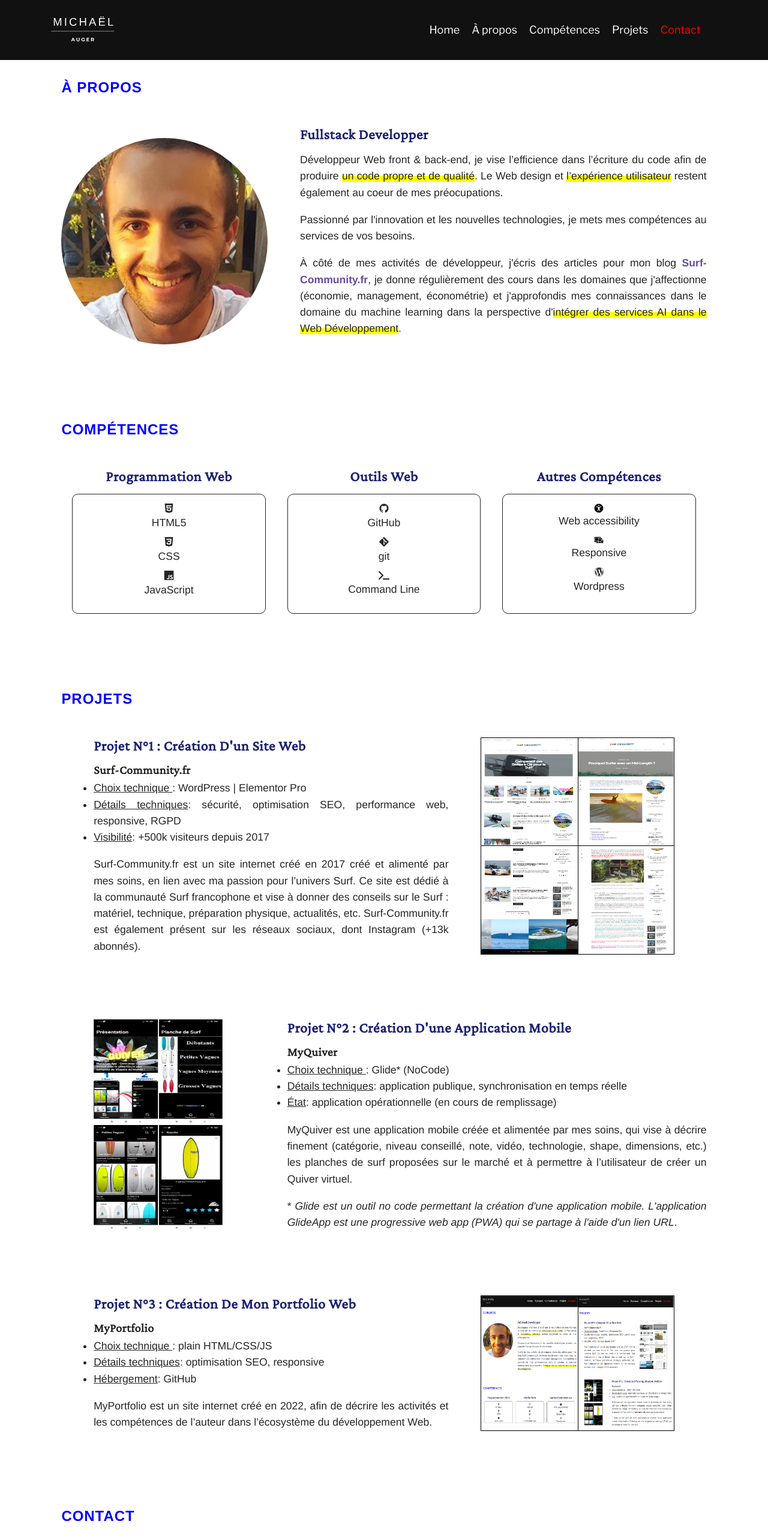
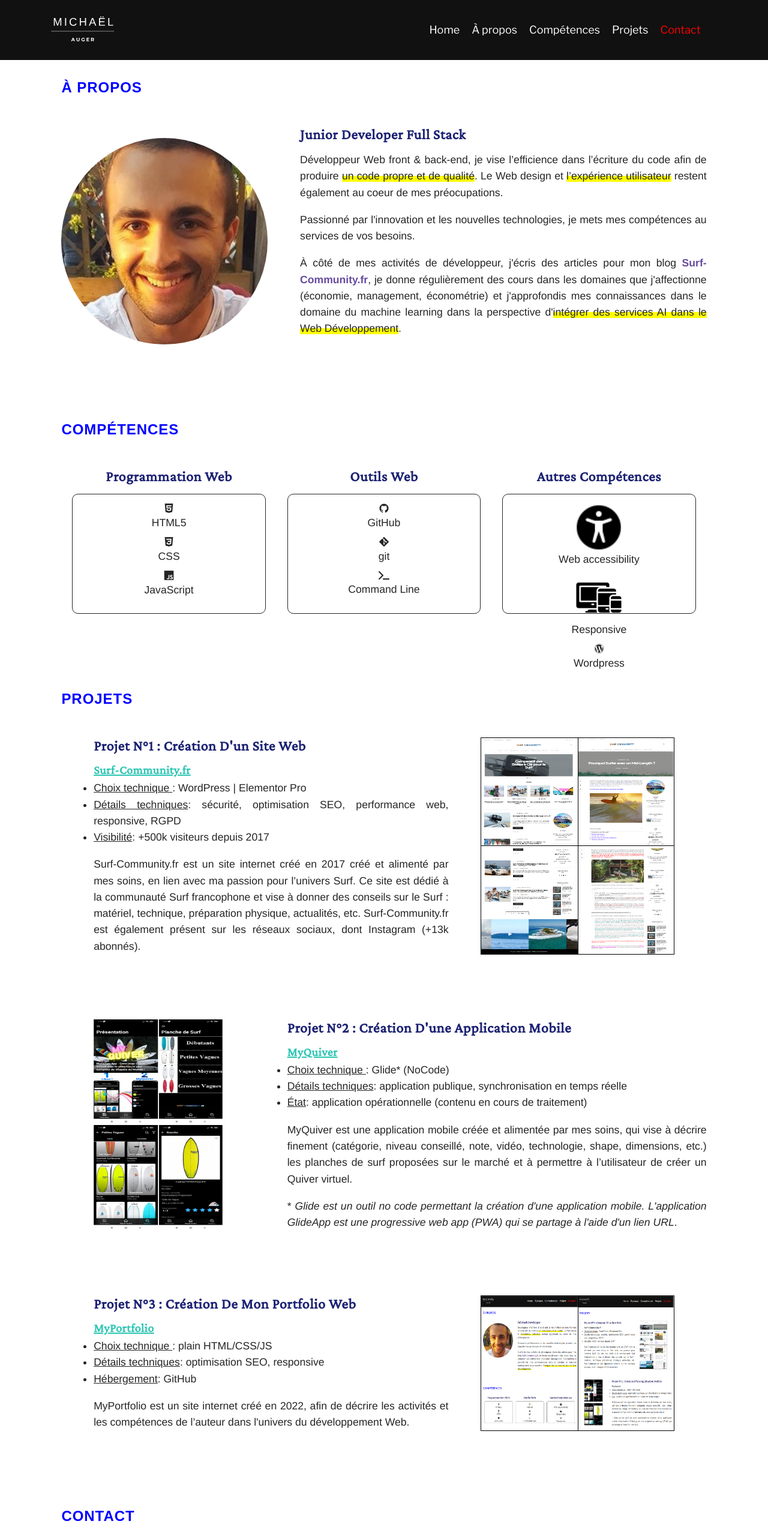
Before and after one commit to ByronMike/my-portfolio, a plain HTML site: page index.html in a window 1280 px wide. Shown: the top 2560 px of the page at 60% size. Drawn offline with nearby package versions, Linux system fonts and the light colour scheme; files that its build step writes are made by us from their sources; files whose address does not match are found by name; a web font is replaced by a local one.

Commit message:
seventh commit

```diff
--- a/Resources/style.css
+++ b/Resources/style.css
@@ -207,7 +207,7 @@
 }
 
 .cols img {
-    width: 1rem;
+    width: 5rem;
     min-width: 5%;
 }
 
@@ -376,6 +376,10 @@
     flex-shrink: 0;
 }
 
+#projects a {
+    color:#2dc6b4;
+}
+
 #contact .container-content {
     flex-direction: column;
     padding: 0 10rem;
@@ -443,11 +447,11 @@
     background: #e8dede;
 }
 
-footer i , a {
+footer i , footer a {
     color: rgb(0, 0, 0);
 }
 
-footer i:hover , a:hover {
+footer i:hover , footer a:hover {
     color: rgb(243, 250, 24);
 }
 
@@ -489,6 +493,7 @@
 
     h4 {
         font-size: 0.75rem;
+
     }
 
     p , label, li , .button-content {
--- a/index.html
+++ b/index.html
@@ -60,7 +60,7 @@
                             <img src="../MyPortfolio/Resources/images/profile_picture.png" alt="Photo de Michaël Auger">
                         </div>
                         <div class="container-text">
-                            <h3>Fullstack Developper</h3>
+                            <h3>Junior Developer Full Stack</h3>
                             <p>Développeur Web front & back-end, je vise l’efficience dans l’écriture du code afin de produire <span class="half-overline">un code propre et de qualité</span>.  Le Web design et <span class="half-overline">l’expérience utilisateur</span> restent également au coeur de mes préocupations.
                             </p>
                             <br>
@@ -157,9 +157,11 @@
                     <h2>Projets</h2>
                     <!-- PROJECTS : n°1-->
                     <div id="container-project1" class="container-project">
-                        <div class="aaa container-text">
+                        <div class="container-text">
                             <h3>Projet n°1 : création d'un site web</h3>
-                            <h4>Surf-Community.fr</h4>
+                            <h4>
+                                <a href="https:surf-community.fr" aria-label="Aller sur le blog Surf Community">Surf-Community.fr</a>
+                            </h4>
                             <ul id="project-details-1" class="project-details">
                                 <li id="project-details-item1-1" class="project-details-item item1">
                                     <u>Choix technique </u>: WordPress | Elementor Pro
@@ -207,7 +209,9 @@
                         </div>
                         <div class="container-text">
                             <h3>Projet n°2 : création d'une application mobile</h3>
-                            <h4>MyQuiver</h4>
+                            <h4>
+                                <a href="https://myquiver.glideapp.io" aria-label="Aller sur l'application MyQuiver">MyQuiver</a>
+                            </h4>
                             <ul id="project-details-2" class="project-details">
                                 <li id="project-details-item2-1" class="project-details-item item2">
                                     <u>Choix technique </u>: Glide* (NoCode)
@@ -216,7 +220,7 @@
                                     <u>Détails techniques</u>: application publique, synchronisation en temps réelle
                                 </li>
                                 <li id="project-details-item2-3" class="project-details-item item2">
-                                    <u>État</u>: application opérationnelle (en cours de remplissage)
+                                    <u>État</u>: application opérationnelle (contenu en cours de traitement)
                                 </li>
                             </ul>
                             </br>
@@ -229,7 +233,9 @@
                     <div id="container-project3" class="container-project">
                         <div class="container-text">
                             <h3>Projet n°3 : création de mon portfolio web</h3>
-                            <h4>MyPortfolio</h4>
+                            <h4>
+                                <a href="https://byronmike.github.io/MyPortfolio/" aria-label="Aller sur mon portfolio">MyPortfolio</a>
+                            </h4>
                             <ul id="project-details-3" class="project-details">
                                 <li id="project-details-item3-1" class="project-details-item item3">
                                     <u>Choix technique </u>: plain HTML/CSS/JS
@@ -242,7 +248,7 @@
                                 </li>
                             </ul>
                             </br>
-                            <p>MyPortfolio est un site internet créé en 2022, afin de décrire les activités et les compétences de l’auteur dans l’écosystème du développement Web.</p>
+                            <p>MyPortfolio est un site internet créé en 2022, afin de décrire les activités et les compétences de l’auteur dans l'univers du développement Web.</p>
                         </div>
                         <div class="container-img">
                             <div id="container-myportfolio-screenshot1" class="project-container-screenshot myportfolio-screenshot">
```
